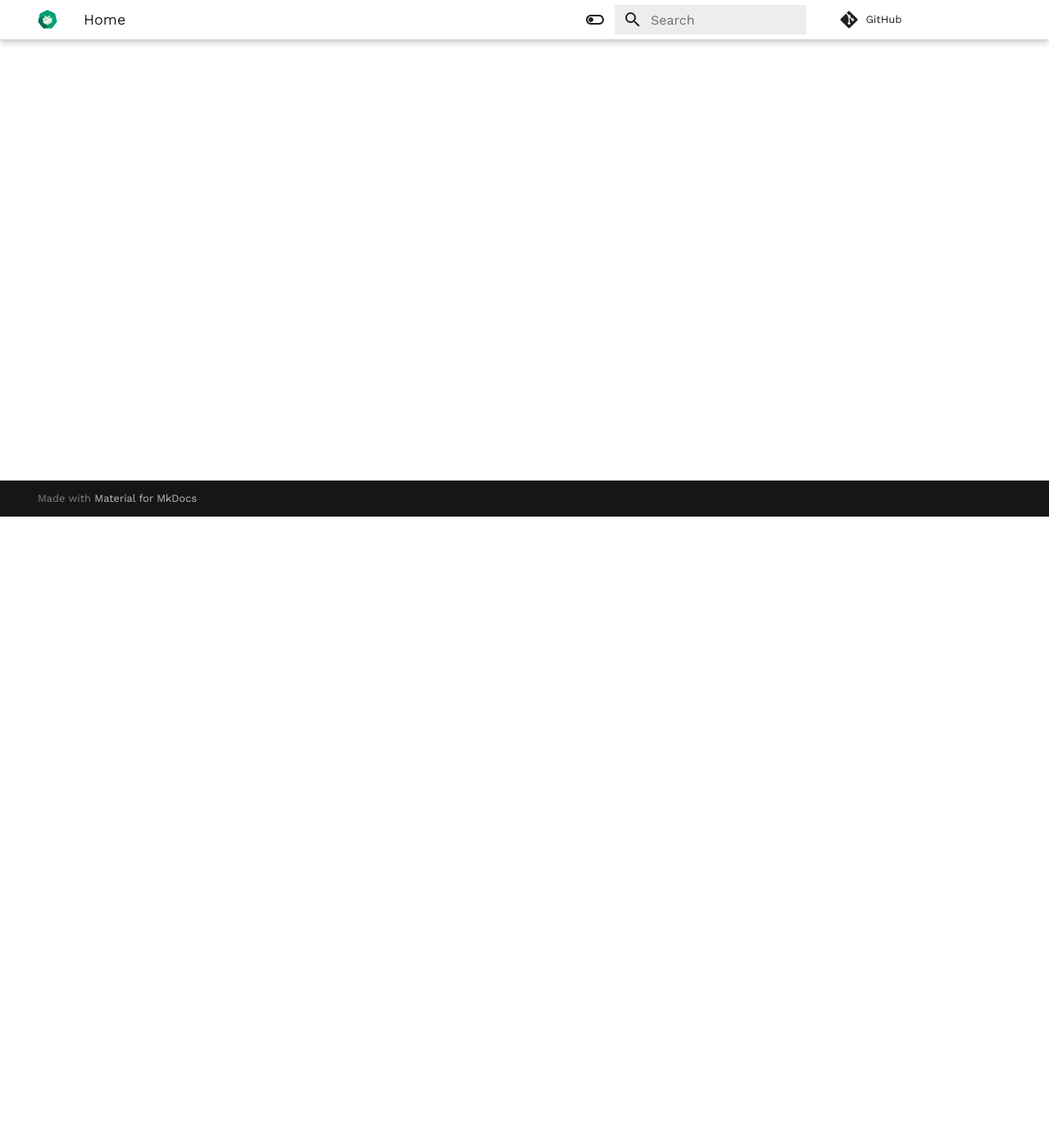
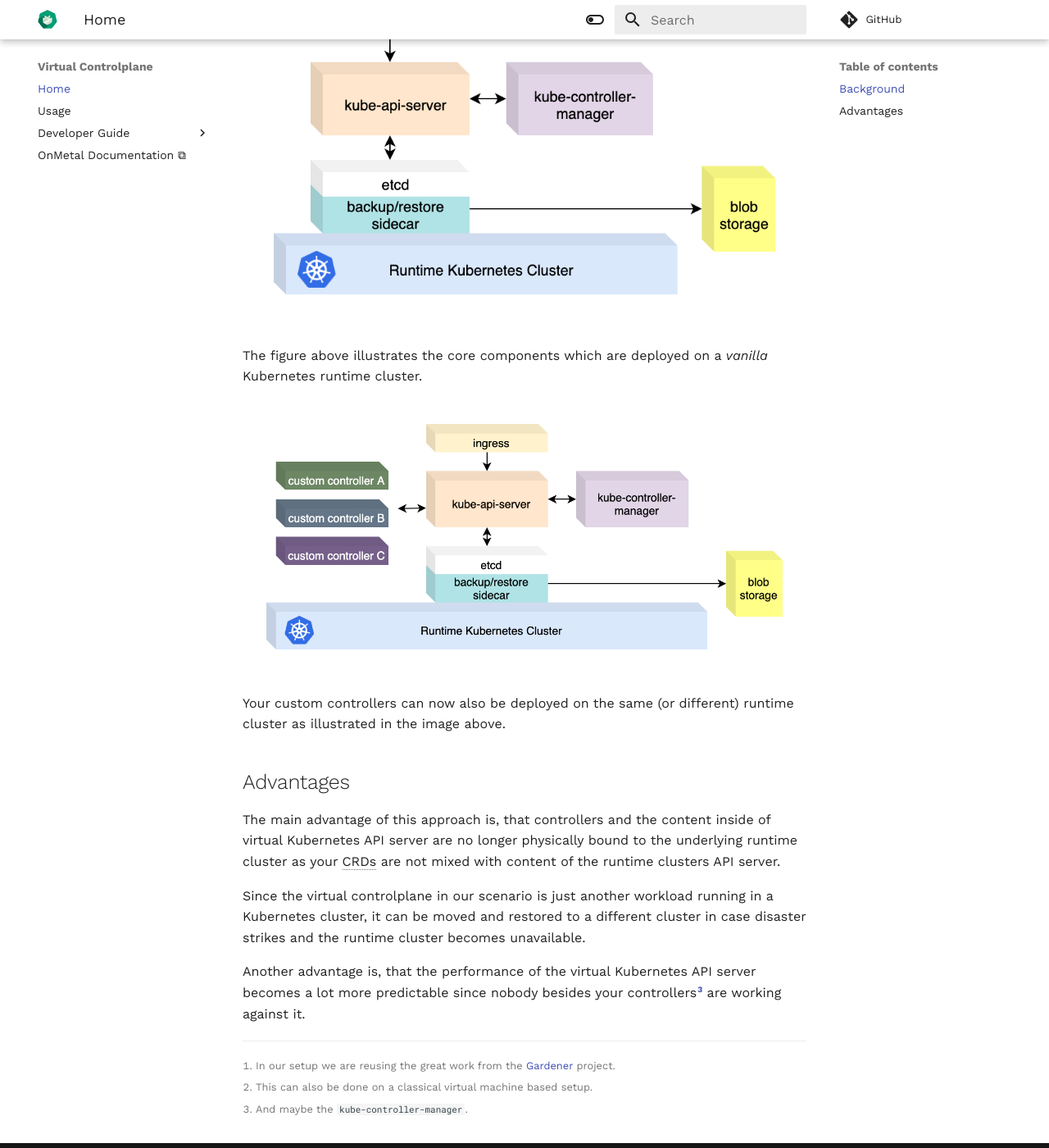
Before and after one commit to ironcore-scrapyard/virtual-controlplane, an MkDocs documentation site: the page built from docs/index.md, in a window 1280 px wide and 1400 px high, scrolled down 770 px. Shown: the whole window at 82% size. Built offline with MkDocs 1.6.1 and Material for MkDocs 9.7.7, drawn with Linux system fonts in a browser that asks for light colours; comment, search, counter and statistics services are not loaded; some of the changed text lies outside the part shown.

```diff
--- a/docs/index.md
+++ b/docs/index.md
@@ -1 +1,40 @@
 # Virtual Controlplane
+
+The project contains a collection of helm charts to deploy a virtual/nodeless [Kubernetes API server](https://kubernetes.io/docs/reference/command-line-tools-reference/kube-apiserver/).
+
+## Background
+
+Why do we need such a thing as a nodeless Kubernetes cluster?
+
+When developing a custom controlplane by [extending Kubernetes](https://kubernetes.io/docs/concepts/extend-kubernetes/) and using the [Operator Pattern](https://kubernetes.io/docs/concepts/extend-kubernetes/operator/) we typically might not be interested in objects like `Pods`, `Deployments` and others. The goal instead is to introduce new [CustomResourceDefinitions](https://kubernetes.io/docs/tasks/extend-kubernetes/custom-resources/custom-resource-definitions/) on which our controllers will operate by leveraging the concepts the Kubernetes API machinery is offering us.
+
+In order to do it, we will need certain things such as:
+
+- `etcd` server (ideally with a [backup and restore sidecar](https://github.com/gardener/etcd-backup-restore)[^1])
+- `kube-api-server` and `kube-controller-manager`
+
+Since this Kubernetes API server setup does not have any nodes, we don't need to deploy the `kube-scheduler` as we won't be deploying any `Pods`.
+
+Those components can be easily deployed on an existing Kubernetes cluster[^2].
+
+![virtual controlplane](assets/vc.png)
+
+The figure above illustrates the core components which are deployed on a _vanilla_ Kubernetes runtime cluster.
+
+![virtual controlplane controller](assets/vc-controller.png)
+
+Your custom controllers can now also be deployed on the same (or different) runtime cluster as illustrated in the image above.
+
+## Advantages
+
+The main advantage of this approach is, that controllers and the content inside of virtual Kubernetes API server are no longer physically bound to the underlying runtime cluster as your CRDs are not mixed with content of the runtime clusters API server.
+
+Since the virtual controlplane in our scenario is just another workload running in a Kubernetes cluster, it can be moved and restored to a different cluster in case disaster strikes and the runtime cluster becomes unavailable.
+
+Another advantage is, that the performance of the virtual Kubernetes API server becomes a lot more predictable since nobody besides your controllers[^3] are working against it.
+
+[^1]: In our setup we are reusing the great work from the [Gardener](https://gardener.cloud/) project.
+[^2]: This can also be done on a classical virtual machine based setup.
+[^3]: And maybe the `kube-controller-manager`.
+
+--8<-- "hack/docs/abbreviations.md"
--- /dev/null
+++ b/hack/docs/abbreviations.md
@@ -0,0 +1,7 @@
+*[CRD]: Custom Resource Definition
+*[CRDs]: Custom Resource Definitions
+*[CR]: Custom Resource
+*[CRs]: Custom Resources
+*[PR]: Pull Request
+*[PRs]: Pull Requests
+*[DCO]: Developer Certificate of Origin
--- a/mkdocs.yml
+++ b/mkdocs.yml
@@ -1,4 +1,4 @@
-site_name: OnMetal Virtual Controlplane
+site_name: Virtual Controlplane
 repo_url: https://github.com/onmetal/virtual-controlplane/
 edit_uri: edit/main/docs/
 theme:
@@ -29,14 +29,13 @@ markdown_extensions:
   - pymdownx.snippets
   - codehilite
   - admonition
+  - footnotes
   - abbr
   - toc:
       permalink: true
 
 nav:
   - Home: index.md
-  - Concepts: concept/index.md
-  - Architecture: architecture/index.md
   - Usage: usage/index.md
   - Developer Guide:
       - Local Setup: development/setup.md
```
Also changed, not shown: README.md (+8 -8 lines), docs/architecture/index.md (deleted, +0 -1 lines), docs/concept/index.md (deleted, +0 -1 lines), docs/assets/vc-controller.png (added), docs/assets/vc.png (added), 2 other files.
